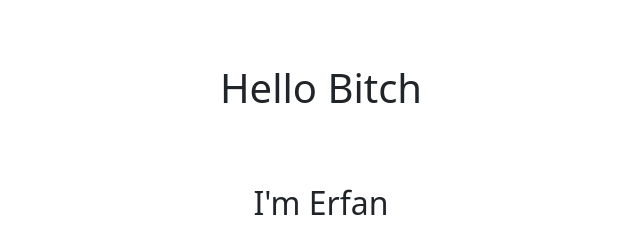
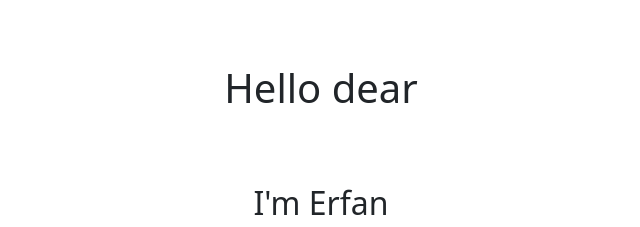
Before and after one commit to erfanera/erfanera.github.io, a plain HTML site: page index.html in a window 1280 px wide. Shown: the top 227 px of the page, 319-959 px from the left. Drawn offline with nearby package versions, Linux system fonts and the light colour scheme.

Commit message:
Update index.html

```diff
--- a/index.html
+++ b/index.html
@@ -11,7 +11,7 @@
     <script src="script.js"></script>
 </head>
 <body>
-    <h1>Hello Bitch</h1>
+    <h1>Hello dear</h1>
     <h2>I'm Erfan</h2>
     <p>Number of ee: </p>
     <div class="mybutton">
```
